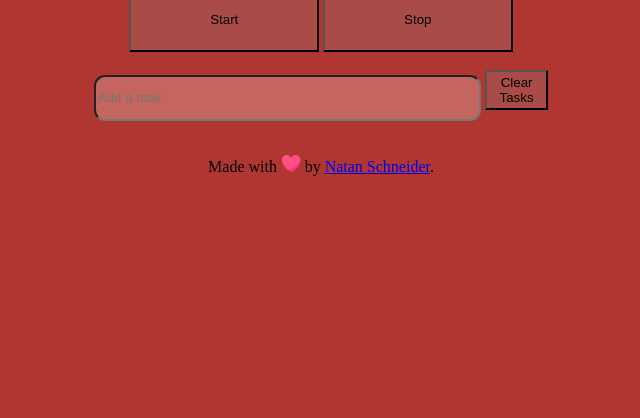
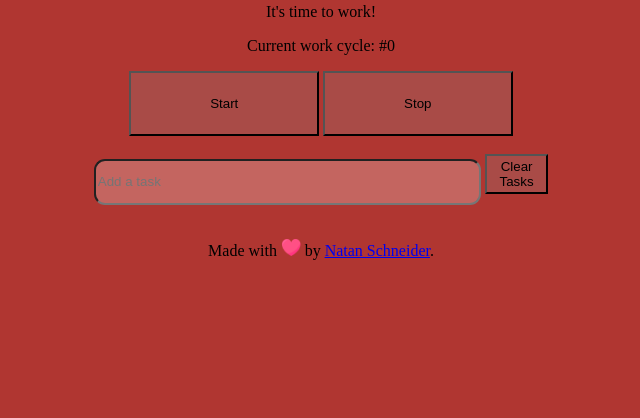
Before and after one commit to natanschneider/pomodorish, a plain HTML site: page index.html in a window 1280 px wide. Shown: the part 382-800 px from the top of the page, without its empty margins (319-959 px from the left). Drawn offline with Linux system fonts and the light colour scheme.

Commit message:
*feature* div that shows the current cycle and total number of cycles

```diff
--- a/index.html
+++ b/index.html
@@ -20,6 +20,10 @@
             <span id="minutes"></span>
             <span>:</span>
             <span id="seconds"></span>
+        </div>
+        <div id="cycleDiv">
+            <p>It's time to work!</p>
+            <p>Current work cycle: #0</p>
         </div>
         <div class="buttons">
             <button onclick="check();">Start</button>
```
